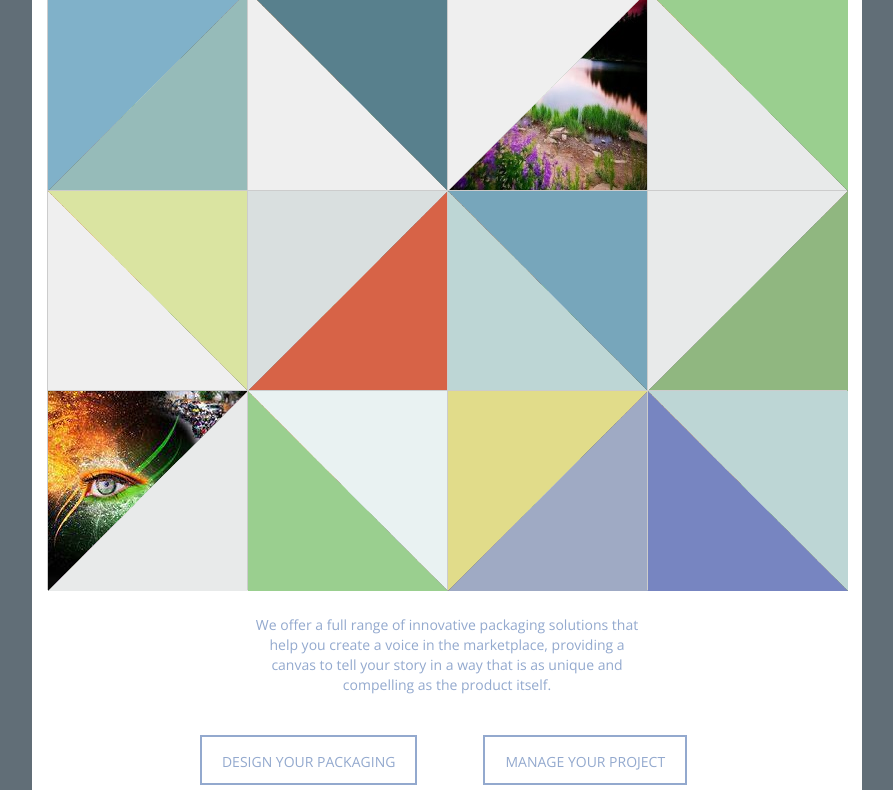
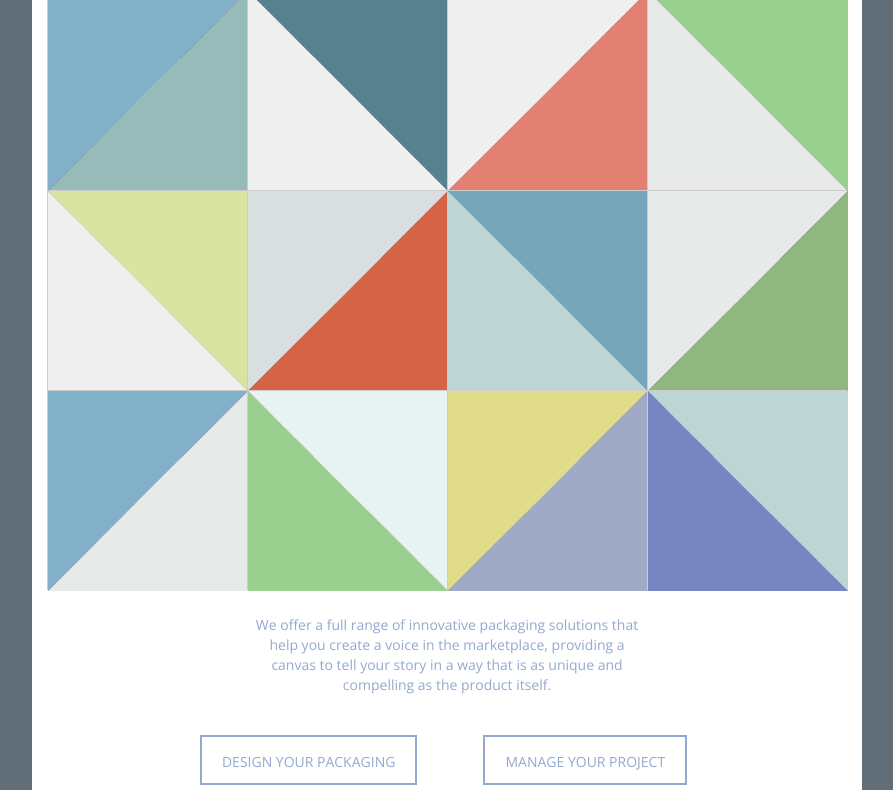
Before and after one commit to raviji/packageX, a website: page app/index.html in a window 1280 px wide. Shown: the part 151-941 px from the top of the page, without its empty margins (193-1086 px from the left). Drawn offline with nearby package versions, Linux system fonts and the light colour scheme.

Commit message:
Done the UI changes

```diff
--- a/app/index.html
+++ b/app/index.html
@@ -24,9 +24,7 @@
 <body>
     <div class="container bg">
         <div class="header clearfix">
-            <h1 class="text-muted">
-                <a href=""><img src="assets/img/color-box-logo.png" /></a>
-            </h1>
+            <h1 class="text-muted"><a href=""><img src="assets/img/color-box-logo.png" /></a></h1>
             <h2>Let your packaging tell your story</h2>
         </div>
 
@@ -53,15 +51,15 @@
 
                         <defs>
                             <pattern id="img1" patternUnits="userSpaceOnUse" width="200" height="200">
-                            <image xlink:href="assets/img/5.jpg"  width="200" height="200" />
+                            <image xlink:href="assets/img/1.jpg"  width="200" height="200" />
                         </pattern>
 
                         <pattern id="img2" patternUnits="userSpaceOnUse" width="200" height="200">
-                            <image xlink:href="assets/img/7.jpg"  width="200" height="200" />
+                            <image xlink:href="assets/img/2.jpg"  width="200" height="200" />
                         </pattern>
                         </defs>
-                        <path d="M0 0 L0 200 L253 -53 Z" fill="url(#img1)" />
-                        <path d="M0 200 H0 0 L200 0 L200 200 Z" fill="url(#img2)" />
+                        <path d="M0 0 L0 200 L200 200 Z" fill="url(#img1)" />
+                        <path d="M200 0 H0 0 L50 50 L200 200 Z" fill="url(#img2)" />
                         <polygon points="200,200 0,200 0,0" style="fill:#efefef;" />
                         <polygon points="0,0 200,0 200,200" style="fill:#58808d;" />
                     </svg>
@@ -72,17 +70,17 @@
 
                         <defs>
                             <pattern id="img1" patternUnits="userSpaceOnUse" width="200" height="200">
-                            <image xlink:href="assets/img/5.jpg"  width="200" height="200" />
+                            <image xlink:href="assets/img/3.jpg"  width="200" height="200" />
                         </pattern>
 
                         <pattern id="img2" patternUnits="userSpaceOnUse" width="200" height="200">
-                            <image xlink:href="assets/img/7.jpg"  width="200" height="200" />
+                            <image xlink:href="assets/img/4.jpg"  width="200" height="200" />
                         </pattern>
                         </defs>
                         <path d="M0 0 L0 200 L253 -53 Z" fill="url(#img1)" />
                         <path d="M0 200 H0 0 L200 0 L200 200 Z" fill="url(#img2)" />
                         <polygon points="0,0 200,0 0,200" style="fill:#efefef;" />
-                        <!--<polygon points="0,200 200,0 200,200" style="fill:#e28071;" />-->
+                        <polygon points="0,200 200,0 200,200" style="fill:#e28071;" />
                     </svg>
                 </li>
                 <li class="ns">
@@ -90,15 +88,15 @@
 
                         <defs>
                             <pattern id="img1" patternUnits="userSpaceOnUse" width="200" height="200">
-                            <image xlink:href="assets/img/5.jpg"  width="200" height="200" />
+                            <image xlink:href="assets/img/6.jpg"  width="200" height="200" />
                         </pattern>
 
                         <pattern id="img2" patternUnits="userSpaceOnUse" width="200" height="200">
                             <image xlink:href="assets/img/7.jpg"  width="200" height="200" />
                         </pattern>
                         </defs>
-                        <path d="M0 0 L0 200 L253 -53 Z" fill="url(#img1)" />
-                        <path d="M0 200 H0 0 L200 0 L200 200 Z" fill="url(#img2)" />
+                        <path d="M0 0 L0 200 L200 200 Z" fill="url(#img1)" />
+                        <path d="M200 0 H0 0 L50 50 L200 200 Z" fill="url(#img2)" />
                         <polygon points="200,200 0,200 0,0" style="fill:#e8eaea;" />
                         <polygon points="0,0 200,0 200,200" style="fill:#9acf8f;" />
                     </svg>
@@ -109,15 +107,15 @@
 
                         <defs>
                             <pattern id="img1" patternUnits="userSpaceOnUse" width="200" height="200">
-                            <image xlink:href="assets/img/5.jpg"  width="200" height="200" />
+                            <image xlink:href="assets/img/10.jpg"  width="200" height="200" />
                         </pattern>
 
                         <pattern id="img2" patternUnits="userSpaceOnUse" width="200" height="200">
-                            <image xlink:href="assets/img/7.jpg"  width="200" height="200" />
+                            <image xlink:href="assets/img/11.jpg"  width="200" height="200" />
                         </pattern>
                         </defs>
-                        <path d="M0 0 L0 200 L253 -53 Z" fill="url(#img1)" />
-                        <path d="M0 200 H0 0 L200 0 L200 200 Z" fill="url(#img2)" />
+                        <path d="M0 0 L0 200 L200 200 Z" fill="url(#img1)" />
+                        <path d="M200 0 H0 0 L50 50 L200 200 Z" fill="url(#img2)" />
                         <polygon points="200,200 0,200 0,0" style="fill:#efefef;" />
                         <polygon points="0,0 200,0 200,200" style="fill:#dae4a1;" />
                     </svg>
@@ -128,11 +126,11 @@
 
                         <defs>
                             <pattern id="img1" patternUnits="userSpaceOnUse" width="200" height="200">
-                            <image xlink:href="assets/img/5.jpg"  width="200" height="200" />
+                            <image xlink:href="assets/img/3.jpg"  width="200" height="200" />
                         </pattern>
 
                         <pattern id="img2" patternUnits="userSpaceOnUse" width="200" height="200">
-                            <image xlink:href="assets/img/7.jpg"  width="200" height="200" />
+                            <image xlink:href="assets/img/4.jpg"  width="200" height="200" />
                         </pattern>
                         </defs>
                         <path d="M0 0 L0 200 L253 -53 Z" fill="url(#img1)" />
@@ -146,15 +144,15 @@
 
                         <defs>
                             <pattern id="img1" patternUnits="userSpaceOnUse" width="200" height="200">
-                            <image xlink:href="assets/img/5.jpg"  width="200" height="200" />
+                            <image xlink:href="assets/img/8.jpg"  width="200" height="200" />
                         </pattern>
 
                         <pattern id="img2" patternUnits="userSpaceOnUse" width="200" height="200">
                             <image xlink:href="assets/img/7.jpg"  width="200" height="200" />
                         </pattern>
                         </defs>
-                        <path d="M0 0 L0 200 L253 -53 Z" fill="url(#img1)" />
-                        <path d="M0 200 H0 0 L200 0 L200 200 Z" fill="url(#img2)" />
+                        <path d="M0 0 L0 200 L200 200 Z" fill="url(#img1)" />
+                        <path d="M200 0 H0 0 L50 50 L200 200 Z" fill="url(#img2)" />
                         <polygon points="200,200 0,200 0,0" style="fill:#bdd6d5;" />
                         <polygon points="0,0 200,0 200,200" style="fill:#77a6bb;" />
                     </svg>
@@ -164,11 +162,11 @@
 
                         <defs>
                             <pattern id="img1" patternUnits="userSpaceOnUse" width="200" height="200">
-                            <image xlink:href="assets/img/5.jpg"  width="200" height="200" />
+                            <image xlink:href="assets/img/11.jpg"  width="200" height="200" />
                         </pattern>
 
                         <pattern id="img2" patternUnits="userSpaceOnUse" width="200" height="200">
-                            <image xlink:href="assets/img/7.jpg"  width="200" height="200" />
+                            <image xlink:href="assets/img/1.jpg"  width="200" height="200" />
                         </pattern>
                         </defs>
                         <path d="M0 0 L0 200 L253 -53 Z" fill="url(#img1)" />
@@ -183,16 +181,16 @@
 
                         <defs>
                             <pattern id="img1" patternUnits="userSpaceOnUse" width="200" height="200">
-                            <image xlink:href="assets/img/5.jpg"  width="200" height="200" />
+                            <image xlink:href="assets/img/9.jpg"  width="200" height="200" />
                         </pattern>
 
                         <pattern id="img2" patternUnits="userSpaceOnUse" width="200" height="200">
-                            <image xlink:href="assets/img/7.jpg"  width="200" height="200" />
+                            <image xlink:href="assets/img/10.jpg"  width="200" height="200" />
                         </pattern>
                         </defs>
                         <path d="M0 0 L0 200 L253 -53 Z" fill="url(#img1)" />
                         <path d="M0 200 H0 0 L200 0 L200 200 Z" fill="url(#img2)" />
-                        <!--<polygon points="0,0 200,0 0,200" style="fill:#80b1c9;" />-->
+                        <polygon points="0,0 200,0 0,200" style="fill:#80b1c9;" />
                         <polygon points="0,200 200,0 200,200" style="fill:#e8eaea;" />
                     </svg>
                 </li>
@@ -201,15 +199,15 @@
 
                         <defs>
                             <pattern id="img1" patternUnits="userSpaceOnUse" width="200" height="200">
-                            <image xlink:href="assets/img/5.jpg"  width="200" height="200" />
+                            <image xlink:href="assets/img/2.jpg"  width="200" height="200" />
                         </pattern>
 
                         <pattern id="img2" patternUnits="userSpaceOnUse" width="200" height="200">
-                            <image xlink:href="assets/img/7.jpg"  width="200" height="200" />
+                            <image xlink:href="assets/img/3.jpg"  width="200" height="200" />
                         </pattern>
                         </defs>
-                        <path d="M0 0 L0 200 L253 -53 Z" fill="url(#img1)" />
-                        <path d="M0 200 H0 0 L200 0 L200 200 Z" fill="url(#img2)" />
+                        <path d="M0 0 L0 200 L200 200 Z" fill="url(#img1)" />
+                        <path d="M200 0 H0 0 L50 50 L200 200 Z" fill="url(#img2)" />
                         <polygon points="200,200 0,200 0,0" style="fill:#9acf8f;" />
                         <polygon points="0,0 200,0 200,200" style="fill:#e9f2f2;" />
                     </svg>
@@ -220,11 +218,11 @@
 
                         <defs>
                             <pattern id="img1" patternUnits="userSpaceOnUse" width="200" height="200">
-                            <image xlink:href="assets/img/5.jpg"  width="200" height="200" />
+                            <image xlink:href="assets/img/10.jpg"  width="200" height="200" />
                         </pattern>
 
                         <pattern id="img2" patternUnits="userSpaceOnUse" width="200" height="200">
-                            <image xlink:href="assets/img/7.jpg"  width="200" height="200" />
+                            <image xlink:href="assets/img/11.jpg"  width="200" height="200" />
                         </pattern>
                         </defs>
                         <path d="M0 0 L0 200 L253 -53 Z" fill="url(#img1)" />
@@ -238,15 +236,15 @@
 
                         <defs>
                             <pattern id="img1" patternUnits="userSpaceOnUse" width="200" height="200">
-                            <image xlink:href="assets/img/5.jpg"  width="200" height="200" />
+                            <image xlink:href="assets/img/1.jpg"  width="200" height="200" />
                         </pattern>
 
                         <pattern id="img2" patternUnits="userSpaceOnUse" width="200" height="200">
-                            <image xlink:href="assets/img/7.jpg"  width="200" height="200" />
+                            <image xlink:href="assets/img/2.jpg"  width="200" height="200" />
                         </pattern>
                         </defs>
-                        <path d="M0 0 L0 200 L253 -53 Z" fill="url(#img1)" />
-                        <path d="M0 200 H0 0 L200 0 L200 200 Z" fill="url(#img2)" />
+                        <path d="M0 0 L0 200 L200 200 Z" fill="url(#img1)" />
+                        <path d="M200 0 H0 0 L50 50 L200 200 Z" fill="url(#img2)" />
                         <polygon points="200,200 0,200 0,0" style="fill:#7785c1;" />
                         <polygon points="0,0 200,0 200,200" style="fill:#bdd6d5;" />
                     </svg>
```
Also changed, not shown: app/assets/img/10.jpg (added), app/assets/img/11.jpg (added), app/assets/img/8.jpg (added), app/assets/img/9.jpg (added).
